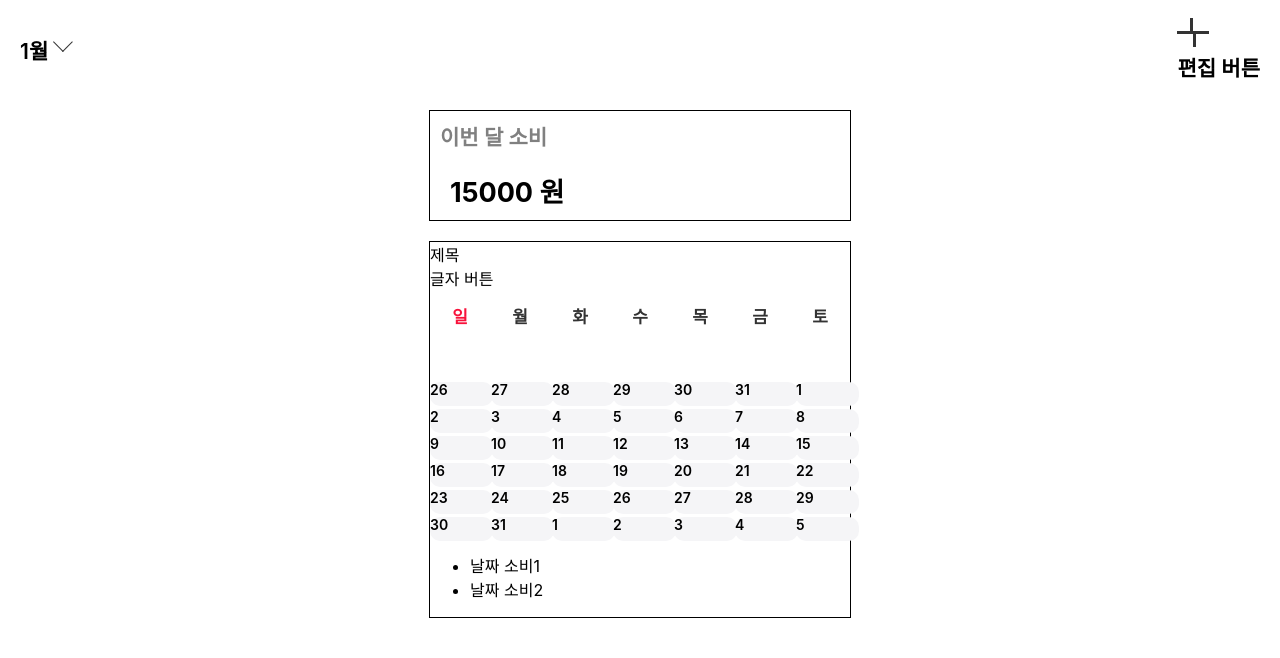
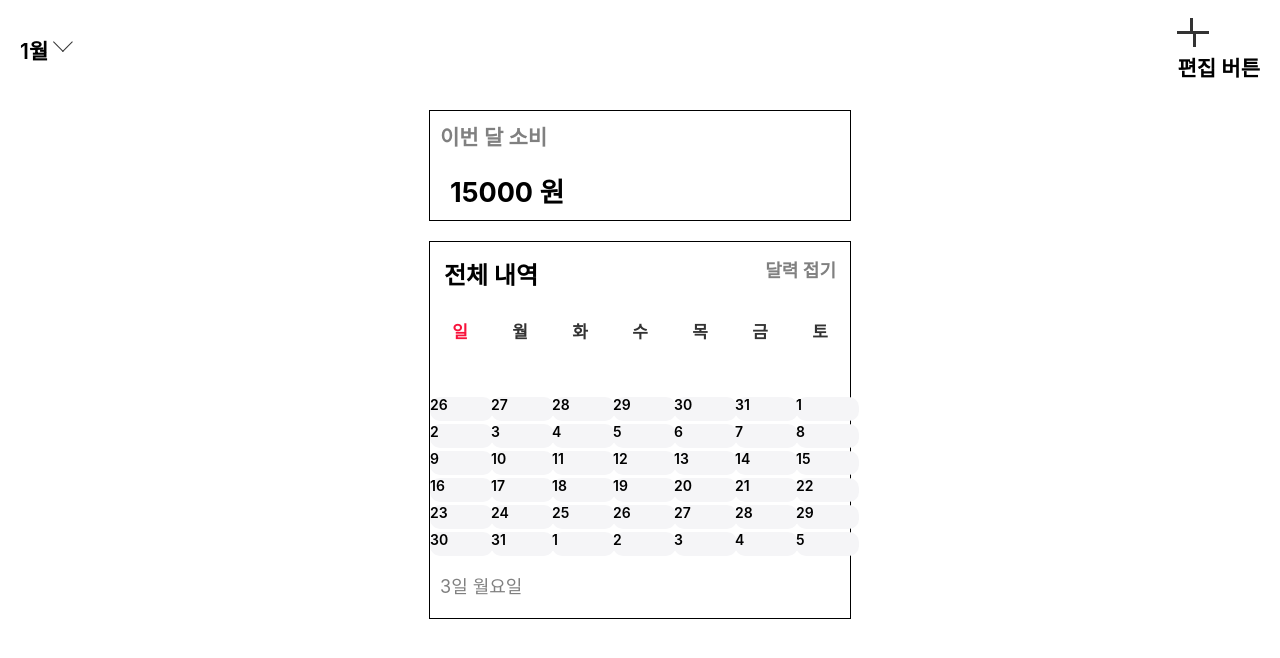
Before and after one commit to ybw903/Financial-ledger, a React (Create React App) app in the folder client/: page / in a window 1280 px wide. Shown: the top 658 px of the page. Built offline with nearby package versions, Linux system fonts and the light colour scheme.

Commit message:
style: today expense

```diff
--- a/client/src/App.tsx
+++ b/client/src/App.tsx
@@ -2,6 +2,7 @@ import React, { useMemo, useState } from 'react'
 import styled from 'styled-components'
 import Calendar from './components/Calendar'
 import HeaderBar from './components/HeaderBar'
+import { dayStr } from './utils'
 import data from './data/data.json'
 
 const Main = styled.main`
@@ -46,6 +47,40 @@ const SpendTotal = styled.div`
   font-weight: 700;
   color: #000;
 `
+const DailyExpenseHedaer = styled.div`
+  display: flex;
+  justify-content: space-between;
+  padding: 14px;
+`
+
+const DailyExpenseTitle = styled.div`
+  font-size: 24px;
+  font-weight: 700;
+  color: #000;
+`
+const DailyExpenseTextButton = styled.div`
+  font-size: 18px;
+  font-weight: 600;
+  color: gray;
+`
+
+const DailyExpenseList = styled.div`
+  display: flex;
+  flex-direction: column;
+  padding: 20px 10px;
+`
+
+const DailyExpenseDay = styled.div`
+  font-size: 18px;
+  font-weight: 18px;
+  color: gray;
+`
+
+const DailyExpenseElement = styled.div`
+  font-size: 21px;
+  font-weight: 700;
+  color: #000;
+`
 
 function App() {
   const [date, setDate] = useState(new Date())
@@ -61,6 +96,19 @@ function App() {
 
     [data]
   )
+  const todayAmounts = useMemo(
+    () =>
+      data.spends.filter((spend) => {
+        const spendDate = new Date(spend.date)
+        const todayDate = new Date()
+        return (
+          spendDate.getFullYear() === todayDate.getFullYear() &&
+          spendDate.getMonth() === todayDate.getMonth() &&
+          spendDate.getDate() === todayDate.getDate()
+        )
+      }),
+    []
+  )
   return (
     <Main>
       <Header>
@@ -72,19 +120,22 @@ function App() {
           <SpendTotal>{totTalSpend} 원</SpendTotal>
         </Card>
         <Card>
-          <div>
-            <div>제목</div>
-            <div>글자 버튼</div>
-          </div>
-          <div>
-            <Calendar date={date}></Calendar>
-          </div>
-          <div>
-            <ul>
-              <li>날짜 소비1</li>
-              <li>날짜 소비2</li>
-            </ul>
-          </div>
+          <DailyExpenseHedaer>
+            <DailyExpenseTitle>전체 내역</DailyExpenseTitle>
+            <DailyExpenseTextButton>달력 접기</DailyExpenseTextButton>
+          </DailyExpenseHedaer>
+          <Calendar date={date}></Calendar>
+          <DailyExpenseList>
+            <DailyExpenseDay>
+              {date.getDate()}일 {dayStr[date.getDay()]}요일
+            </DailyExpenseDay>
+            {todayAmounts.map((todayAmount, i) => (
+              <DailyExpenseElement key={i}>
+                {todayAmount.type === 'EXPENDITURE' ? '-' : '+'}
+                {todayAmount.money} 원
+              </DailyExpenseElement>
+            ))}
+          </DailyExpenseList>
         </Card>
       </Section>
     </Main>
```
